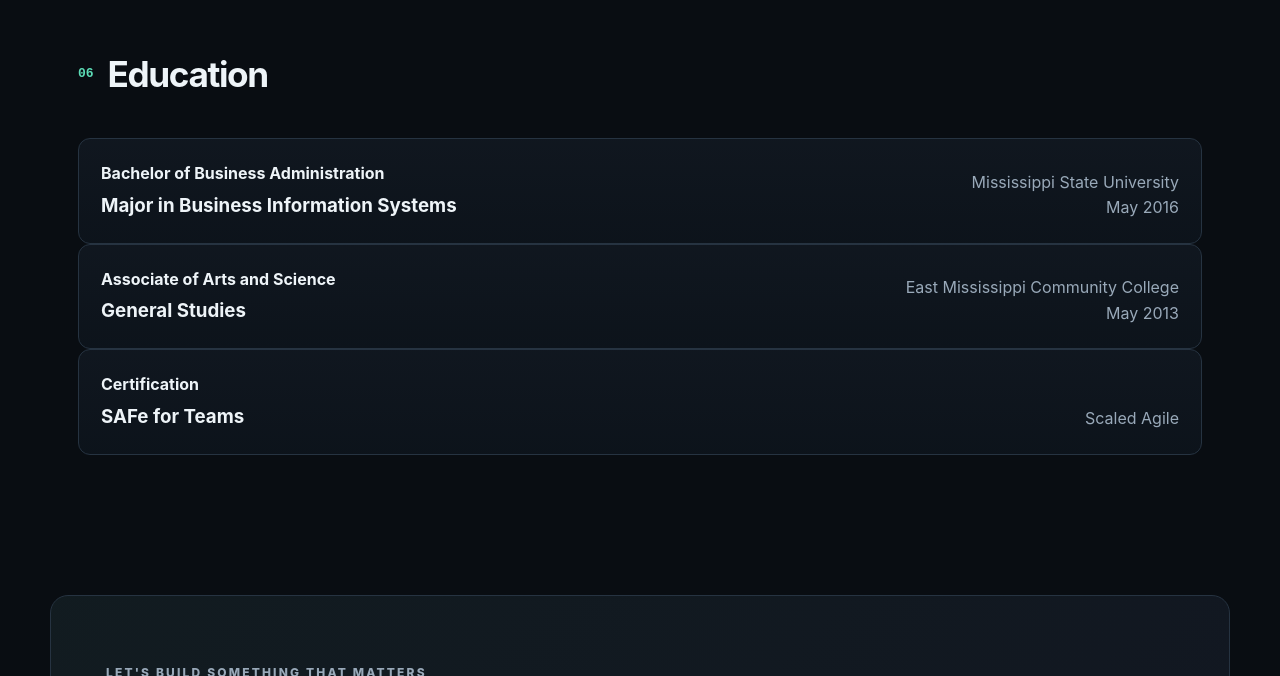
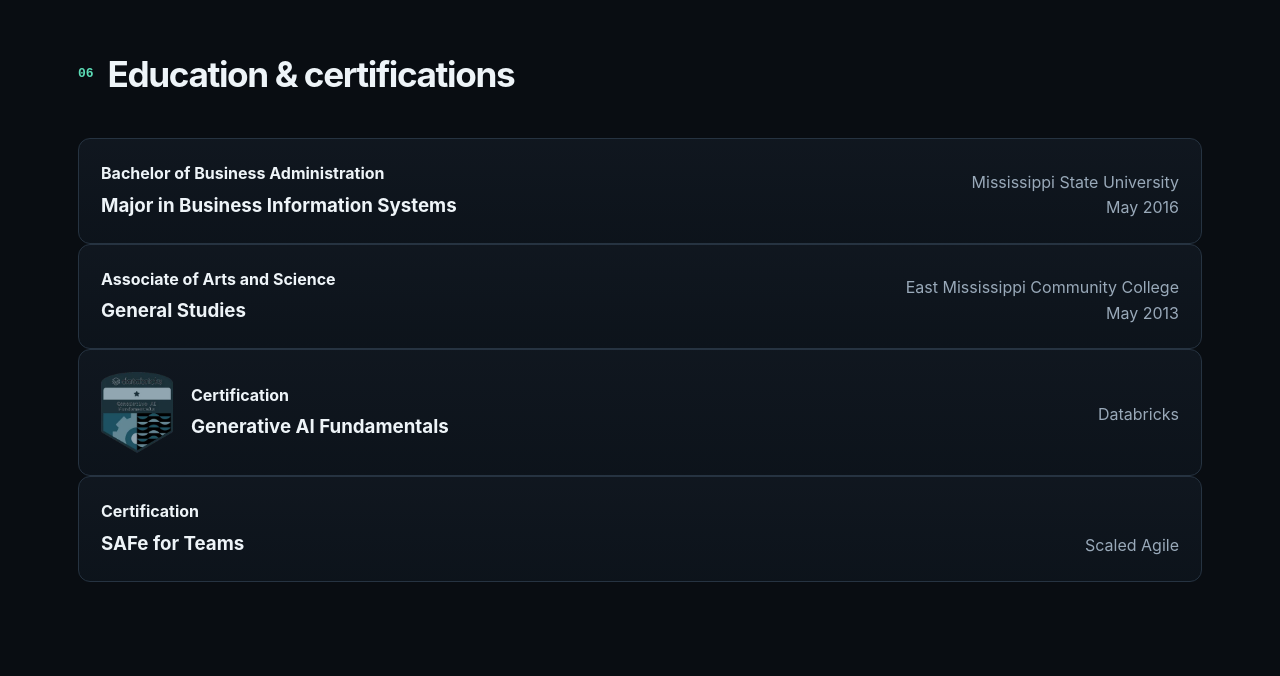
Before and after one commit to chadtollison/chadtollison.github.io, a plain HTML site: page index.html in a window 1280 px wide. Shown: the part 10306-10982 px from the top of the page. Drawn offline with Linux system fonts and the light colour scheme.

Commit message:
Add Databricks Generative AI Fundamentals certification
Badge image cropped from Chad's screenshot with the red background removed.
Section renamed to Education & certifications.

Co-Authored-By: Claude Opus 5.5 <noreply@anthropic.com>
Claude-Session: https://claude.ai/code/session_01Y8BSxB4wRnFsQfLoNuQ3Ef

```diff
--- a/index.html
+++ b/index.html
@@ -6,7 +6,7 @@
   <meta name="description" content="Michael Chad Tollison — Software & Data Engineer with 10 years building backend services, identity systems, and data platforms in C#/.NET and Python on AWS.">
   <meta name="theme-color" content="#090d12">
   <title>Michael Chad Tollison | Software & Data Engineer</title>
-  <link rel="stylesheet" href="styles.css?v=2026-11-26e">
+  <link rel="stylesheet" href="styles.css?v=2026-11-26f">
 </head>
 <body>
   <div id="scroll-progress" aria-hidden="true"></div>
@@ -353,7 +353,7 @@
     </section>
 
     <section class="education" data-reveal>
-      <div class="title"><b>06</b><h2>Education</h2></div>
+      <div class="title"><b>06</b><h2>Education &amp; certifications</h2></div>
       <div class="edu reactive" data-glow>
         <div><strong>Bachelor of Business Administration</strong><h3>Major in Business Information Systems</h3></div>
         <p>Mississippi State University<br><span>May 2016</span></p>
@@ -361,6 +361,14 @@
       <div class="edu reactive" data-glow>
         <div><strong>Associate of Arts and Science</strong><h3>General Studies</h3></div>
         <p>East Mississippi Community College<br><span>May 2013</span></p>
+      </div>
+      <div class="edu cert reactive" data-glow>
+        <picture>
+          <source srcset="images/databricks-genai-fundamentals.webp" type="image/webp">
+          <img src="images/databricks-genai-fundamentals.png" width="214" height="240" alt="Databricks Generative AI Fundamentals badge" loading="lazy">
+        </picture>
+        <div><strong>Certification</strong><h3>Generative AI Fundamentals</h3></div>
+        <p>Databricks</p>
       </div>
       <div class="edu reactive" data-glow>
         <div><strong>Certification</strong><h3>SAFe for Teams</h3></div>
--- a/styles.css
+++ b/styles.css
@@ -193,3 +193,6 @@ footer{display:flex;justify-content:space-between;border-top:1px solid var(--lin
 .hero .tags{margin-top:30px}
 @media(max-width:900px){.hero-grid{gap:28px}.hero-side{display:flex;justify-content:flex-start;order:-1;padding-left:10px}.portrait{width:130px;height:130px}.hero .redact-teaser{grid-template-columns:1fr;gap:10px}}
 @media(max-width:560px){.hero-side{display:block;order:-1}.hero .redact-teaser{margin-top:28px}}
+/* certification badge */
+.edu.cert{align-items:center;gap:18px}.edu.cert picture{flex:none}.edu.cert img{display:block;width:72px;height:auto}.edu.cert>div{flex:1}
+@media(max-width:900px){.edu.cert{flex-direction:row;flex-wrap:wrap;align-items:center}.edu.cert p{flex-basis:100%;margin:0 0 0 90px}}
```
Also changed, not shown: images/databricks-genai-fundamentals.png (added), images/databricks-genai-fundamentals.webp (added).
